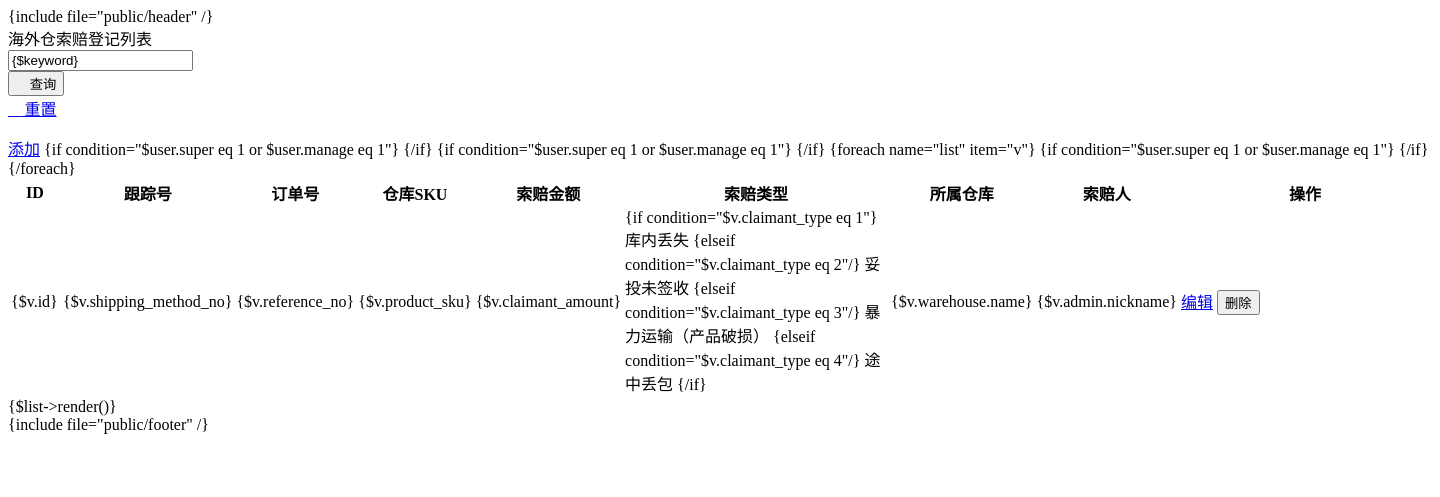
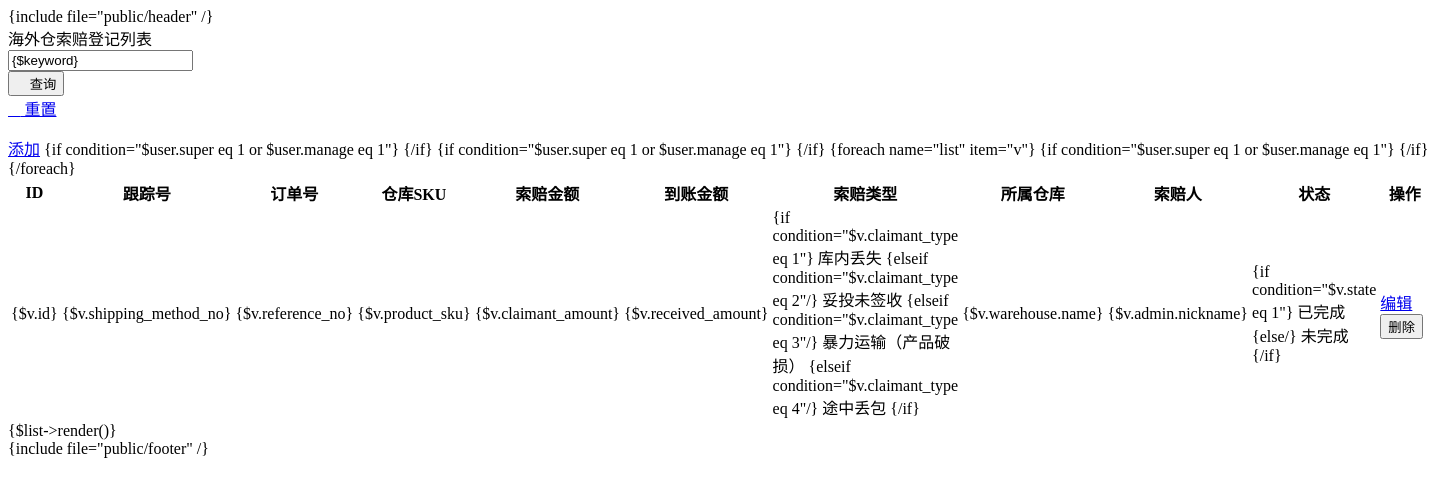
Before and after one commit to hahah7307/nbtlz-core, a PHP site: page /DbName/application/Manage/view/warehouse_claimant/index.php in a window 1440 px wide. Shown: the top 497 px of the page. Run offline with PHP 8.4, Linux system fonts and the light colour scheme.

Commit message:
海外仓索赔1-3：新增到账金额和状态字段，新增编辑记录

```diff
--- a/application/Manage/view/warehouse_claimant/index.php
+++ b/application/Manage/view/warehouse_claimant/index.php
@@ -28,10 +28,12 @@
                     <col>
                     <col>
                     <col>
+                    <col>
                     {if condition="$user.super eq 1 or $user.manage eq 1"}
                     <col>
                     {/if}
-                    <col width="250">
+                    <col>
+                    <col width="150">
                 </colgroup>
                 <thead>
                 <tr>
@@ -39,12 +41,14 @@
                     <th>跟踪号</th>
                     <th>订单号</th>
                     <th>仓库SKU</th>
-                    <th>索赔金额</th>
-                    <th>索赔类型</th>
+                    <th class="tc">索赔金额</th>
+                    <th class="tc">到账金额</th>
+                    <th class="tc">索赔类型</th>
                     <th>所属仓库</th>
                     {if condition="$user.super eq 1 or $user.manage eq 1"}
                     <th>索赔人</th>
                     {/if}
+                    <th class="tc">状态</th>
                     <th class="tc">操作</th>
                 </tr>
                 </thead>
@@ -55,8 +59,9 @@
                     <td>{$v.shipping_method_no}</td>
                     <td>{$v.reference_no}</td>
                     <td>{$v.product_sku}</td>
-                    <td>{$v.claimant_amount}</td>
-                    <td>
+                    <td class="tr">{$v.claimant_amount}</td>
+                    <td class="tr">{$v.received_amount}</td>
+                    <td class="tc">
                         {if condition="$v.claimant_type eq 1"}
                             库内丢失
                         {elseif condition="$v.claimant_type eq 2"/}
@@ -71,6 +76,13 @@
                     {if condition="$user.super eq 1 or $user.manage eq 1"}
                     <td>{$v.admin.nickname}</td>
                     {/if}
+                    <td class="tc">
+                        {if condition="$v.state eq 1"}
+                        <span class="green">已完成</span>
+                        {else/}
+                        <span class="red">未完成</span>
+                        {/if}
+                    </td>
                     <td class="tc">
                         <a href="{:url('edit', ['id' => $v.id])}" class="layui-btn layui-btn-normal layui-btn-sm">编辑</a>
                         <button data-id="{$v.id}" class="layui-btn layui-btn-sm layui-btn-danger ml0" lay-submit lay-filter="Detele">删除</button>
```
Also changed, not shown: application/Manage/controller/WarehouseClaimantController.php (+17 -3 lines), application/Manage/model/WarehouseClaimantLogModel.php (added, +19 -0 lines), application/Manage/view/warehouse_claimant/add.php (+14 -1 lines), application/Manage/view/warehouse_claimant/edit.php (+14 -1 lines).
